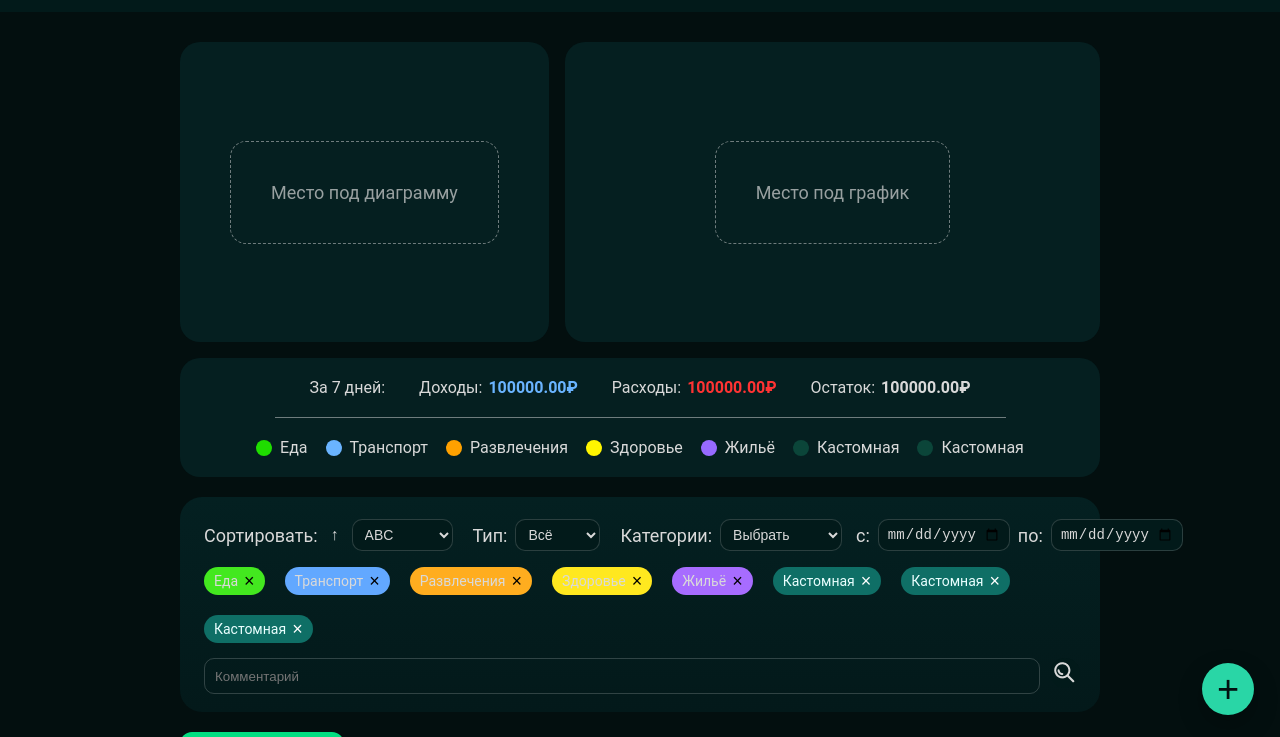
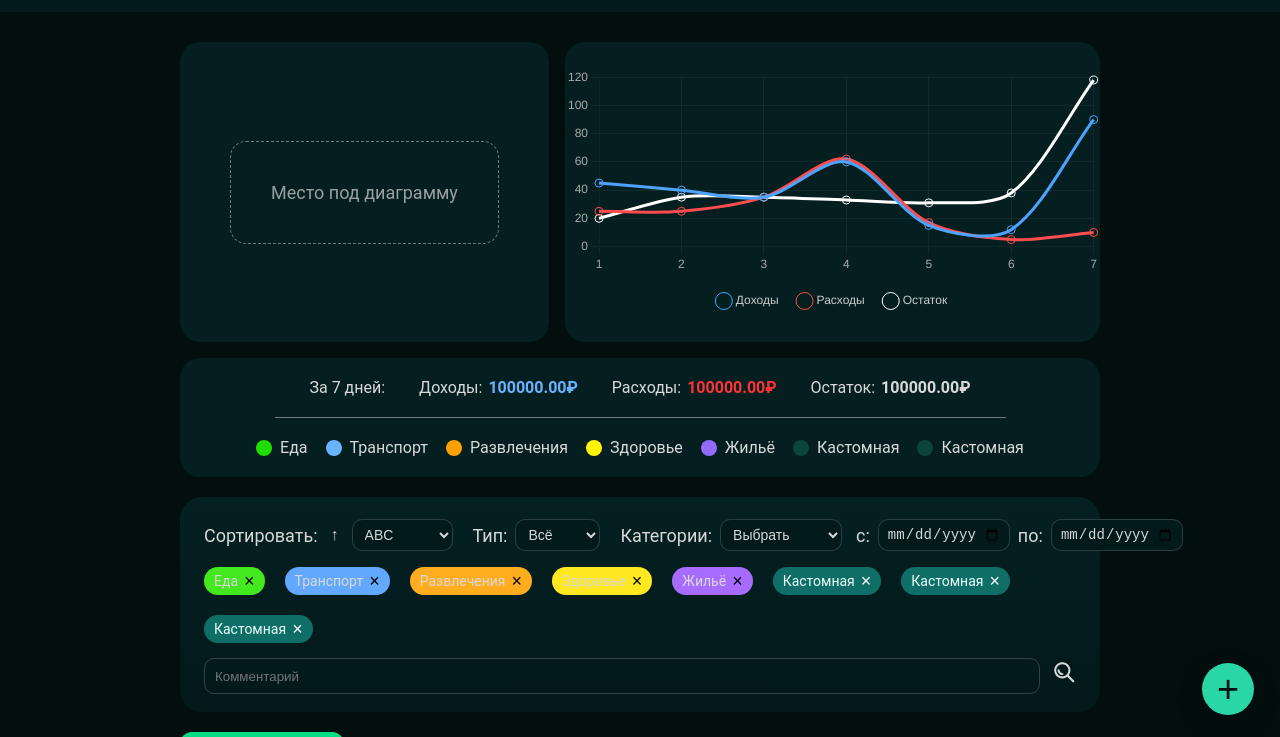
Before and after one commit to IfBestFrontend/FinanceTracker, a website: page index.html in a window 1280 px wide. Shown: the part 63-800 px from the top of the page. Drawn offline with nearby package versions, Linux system fonts and the light colour scheme.

Commit message:
Added a graph

```diff
--- /dev/null
+++ b/chart.js
@@ -0,0 +1,84 @@
+document.addEventListener("DOMContentLoaded", () => {
+    const ctx = document.getElementById("balanceChart").getContext("2d");
+
+    const days = [1, 2, 3, 4, 5, 6, 7];
+
+    const income = [45, 40, 35, 60, 15, 12, 90];
+    const expense = [25, 25, 35, 62, 17, 5, 10];
+
+    const balance = [];
+
+    let currentBalance = 0;
+
+    for (let i = 0; i < days.length; i++) {
+        currentBalance += income[i] - expense[i];
+        balance.push(currentBalance);
+    }
+
+    new Chart(ctx, {
+        type: "line",
+        data: {
+            labels: days,
+            datasets: [
+                {
+                    label: "Доходы",
+                    data: income,
+                    borderColor: "#4DA3FF",
+                    backgroundColor: "transparent",
+                    tension: 0.3,
+                    pointRadius: 4
+                },
+                {
+                    label: "Расходы",
+                    data: expense,
+                    borderColor: "#FF4D4D",
+                    backgroundColor: "transparent",
+                    tension: 0.3,
+                    pointRadius: 4
+                },
+                {
+                    label: "Остаток",
+                    data: balance,
+                    borderColor: "#FFFFFF",
+                    backgroundColor: "transparent",
+                    tension: 0.3,
+                    pointRadius: 4
+                }
+            ]
+        },
+        options: {
+            responsive: true,
+            maintainAspectRatio: false,
+
+            plugins: {
+                legend: {
+                    position: "bottom",
+                    labels: {
+                        color: "#ccc",
+                        usePointStyle: true,
+                        padding: 20
+                    }
+                }
+            },
+
+            scales: {
+                x: {
+                    ticks: {
+                        color: "#aaa"
+                    },
+                    grid: {
+                        color: "rgba(255,255,255,0.05)"
+                    }
+                },
+                y: {
+                    ticks: {
+                        color: "#aaa"
+                    },
+                    grid: {
+                        color: "rgba(255,255,255,0.05)"
+                    }
+                }
+            }
+        }
+    });
+});
--- a/index.html
+++ b/index.html
@@ -5,6 +5,7 @@
         <meta name="viewport" content="width=device-width, initial-scale=1.0" />
         <title>Финансовый трекер</title>
         <script src="script.js" defer></script>
+        <script src="https://cdn.jsdelivr.net/npm/chart.js"></script>
         <link rel="stylesheet" href="style.css" />
         <link rel="icon" href="assets/site-icon-stub.svg" type="image/x-icon" />
         <!-- <script>
@@ -13,6 +14,7 @@
         </script> -->
     </head>
     <body class="dark">
+        <script src="chart.js" defer></script>
         <template id="transaction">
             <div class="transaction has-bg-element" data-id="">
                 <div class="transaction__top">
@@ -219,7 +221,9 @@
                 </div>
 
                 <div id="balance-chart" class="chart chart-line has-bg-element">
-                    <div class="chart-stub">Место под график</div>
+                    <div class="chart-inner">
+                        <canvas id="balanceChart"></canvas>
+                    </div>
                 </div>
 
                 <div id="chart-legend" class="chart-legend has-bg-element">
--- a/style.css
+++ b/style.css
@@ -691,6 +691,24 @@ dialog {
 /* sub-класс */
 }
 
+.chart {
+    min-height: 300px;
+    display: flex;
+    align-items: center;
+    justify-content: center;
+}
+
+.chart-inner {
+    width: 100%;
+    max-width: 850px;
+    height: 250px;
+}
+
+.chart-inner canvas {
+    width: 100% !important;
+    height: 100% !important;
+}
+
 .legend-line {
     width: 85%;
     height: 1px;
```
